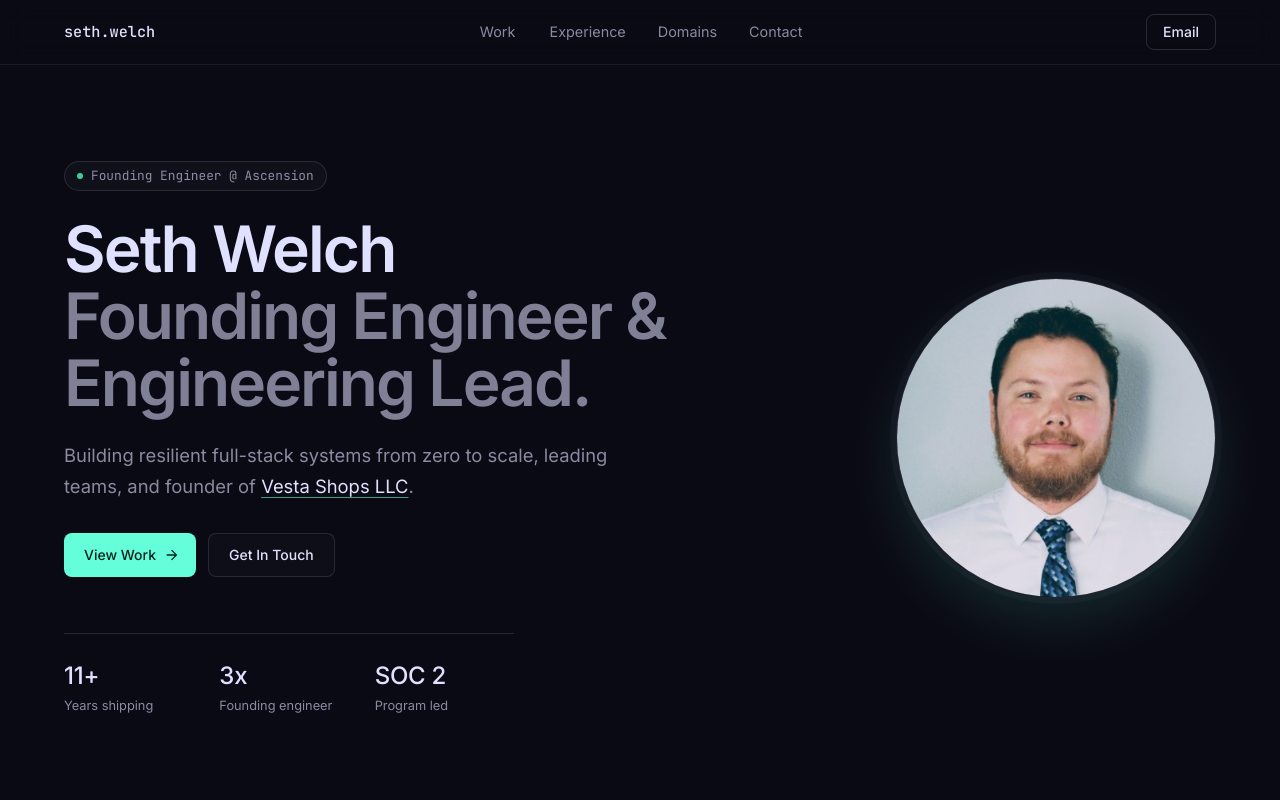
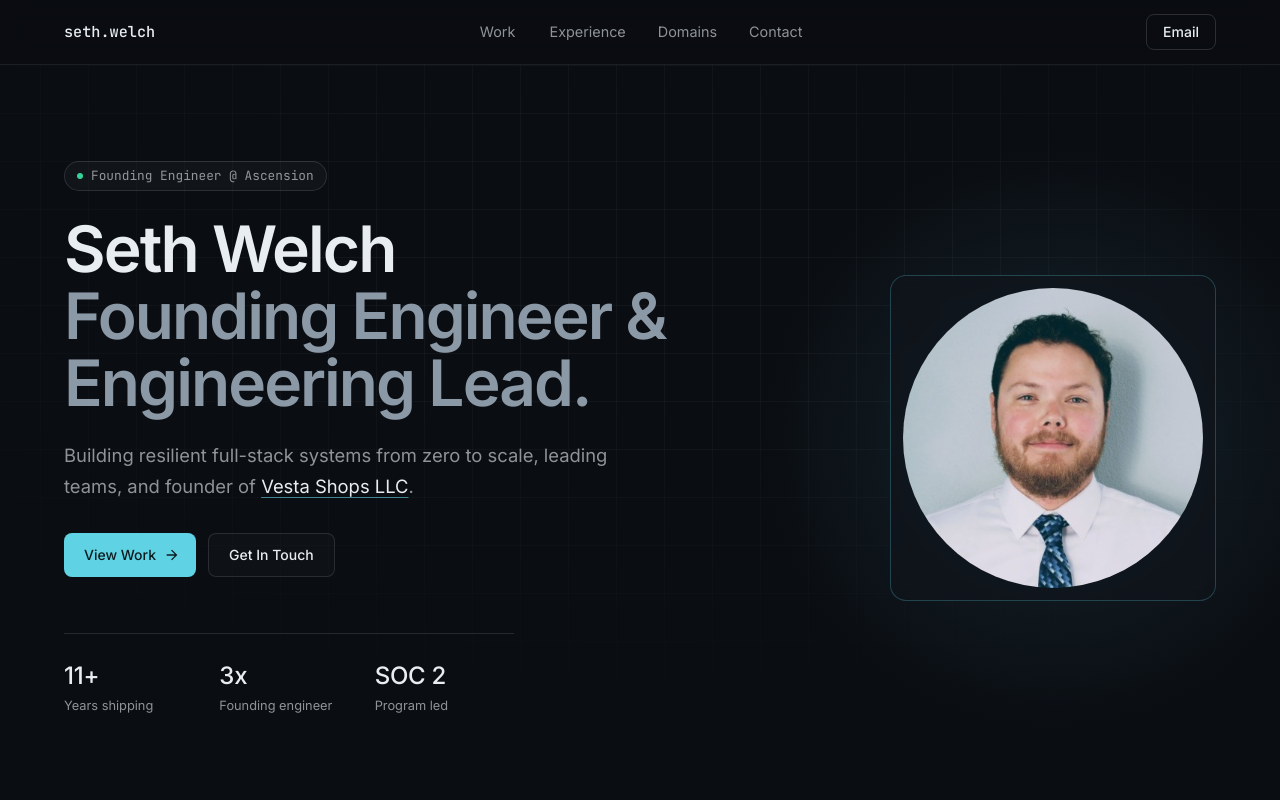
Before and after one commit to SethWelch/sethwelch.github.io, a React (Vite) app: page / in a window 1280 px wide. Shown: the top 800 px of the page. Built offline with nearby package versions, Linux system fonts and the light colour scheme.

Commit message:
Redesign theme and update tab name

```diff
--- a/index.html
+++ b/index.html
@@ -10,7 +10,34 @@
       href="https://fonts.googleapis.com/css2?family=Inter:wght@400;500;600;700&family=JetBrains+Mono:wght@400;500&display=swap"
     />
     <meta name="viewport" content="width=device-width, initial-scale=1.0" />
-    <title>My Portfolio</title>
+    <title>Seth Welch — Founding Engineer &amp; Engineering Lead</title>
+    <meta
+      name="description"
+      content="Founding engineer and engineering lead building resilient full-stack systems from zero to scale. Founder of Vesta Shops."
+    />
+    <link rel="canonical" href="https://www.sethwelch.com/" />
+    <meta name="theme-color" content="#0a0d12" />
+
+    <!-- Link previews (LinkedIn, Slack, iMessage, email clients) -->
+    <meta property="og:type" content="website" />
+    <meta property="og:site_name" content="Seth Welch" />
+    <meta property="og:url" content="https://www.sethwelch.com/" />
+    <meta property="og:title" content="Seth Welch — Founding Engineer &amp; Engineering Lead" />
+    <meta
+      property="og:description"
+      content="Founding engineer and engineering lead building resilient full-stack systems from zero to scale. Founder of Vesta Shops."
+    />
+    <meta property="og:image" content="https://www.sethwelch.com/og-image.png" />
+    <meta property="og:image:width" content="1200" />
+    <meta property="og:image:height" content="630" />
+    <meta property="og:image:alt" content="Seth Welch, Founding Engineer and Engineering Lead" />
+    <meta name="twitter:card" content="summary_large_image" />
+    <meta name="twitter:title" content="Seth Welch — Founding Engineer &amp; Engineering Lead" />
+    <meta
+      name="twitter:description"
+      content="Founding engineer and engineering lead building resilient full-stack systems from zero to scale. Founder of Vesta Shops."
+    />
+    <meta name="twitter:image" content="https://www.sethwelch.com/og-image.png" />
 
     <!-- Google tag (gtag.js) -->
     <script async src="https://www.googletagmanager.com/gtag/js?id=G-XV8WYRD0FC"></script>
--- a/src/App.css
+++ /dev/null
@@ -1,65 +0,0 @@
-/* ── React logo ─────────────────────────────────────────── */
-
-.container {
-  width: 205px;
-  height: 205px;
-  display: flex;
-  align-items: center;
-  justify-content: center;
-  position: relative;
-}
-
-.react-logo {
-  display: inline-block;
-  border-radius: 50%;
-  animation-name: rotate;
-  animation-duration: 5s;
-  animation-iteration-count: infinite;
-  animation-timing-function: linear;
-}
-
-.react-logo,
-.react-logo:before,
-.react-logo:after {
-  position: absolute;
-  display: inline-block;
-  width: 200px;
-  height: 70px;
-  border-radius: 50%;
-  border: 10px solid var(--react-logo-color, #00d8ff);
-}
-
-.nucleo,
-.react-logo,
-.react-logo:before,
-.react-logo:after {
-  display: flex;
-  align-items: center;
-  justify-content: center;
-}
-
-.nucleo {
-  width: 40px;
-  height: 40px;
-  border-radius: 100%;
-  background: var(--react-logo-color, #00d8ff);
-}
-
-.react-logo:before,
-.react-logo:after {
-  content: '';
-}
-
-.react-logo:after {
-  transform: rotate(-57deg);
-}
-
-.react-logo:before {
-  transform: rotate(57deg);
-}
-
-@keyframes rotate {
-  100% {
-    transform: rotate(360deg);
-  }
-}
--- a/src/App.jsx
+++ b/src/App.jsx
@@ -1,31 +1,20 @@
 import { Route, Routes } from "react-router-dom";
+import { ThemeProvider } from "@mui/material";
+import CssBaseline from "@mui/material/CssBaseline";
 
 import Home from "./pages/Home.jsx";
+import AppBar from "./components/AppBar.jsx";
+import { theme } from "./themes.js";
 
-import "./App.css";
-import { ThemeProvider } from "@mui/material";
-import AppBar from "./components/AppBar.jsx";
-import { useState } from "react";
-import { ThemeContext, THEMES } from "./themes.js";
-
-import CssBaseline from "@mui/material/CssBaseline";
 
 export default function App() {
-  const [themeName, setThemeName] = useState(
-    () => localStorage.getItem("theme") ?? "cosmos"
-  );
-
-  const theme = THEMES[themeName]?.muiTheme ?? THEMES.cosmos.muiTheme;
-
   return (
-    <ThemeContext.Provider value={{ themeName, setThemeName }}>
     <ThemeProvider theme={theme}>
+      <CssBaseline />
       <AppBar />
-        <CssBaseline />
       <Routes>
         <Route path="/" element={<Home />} />
       </Routes>
     </ThemeProvider>
-    </ThemeContext.Provider>
   );
 }
--- a/src/components/Contact.jsx
+++ b/src/components/Contact.jsx
@@ -31,7 +31,6 @@ export default function Contact() {
             border: `1px solid ${alpha(accent, 0.25)}`,
             borderRadius: 4,
             background: theme.palette.background.paper,
-            boxShadow: `0 30px 80px -30px ${alpha(accent, 0.25)}`,
           }}
         >
           <Eyebrow>Contact</Eyebrow>
--- a/src/components/Hero.jsx
+++ b/src/components/Hero.jsx
@@ -32,10 +32,25 @@ export default function Hero() {
   const accent = theme.palette.primary.main
 
   return (
-    <Box component="section" id="hero" sx={{ py: { xs: 8, md: 12 } }}>
+    <Box component="section" id="hero" sx={{ position: 'relative', overflow: 'hidden', py: { xs: 8, md: 12 } }}>
+      {/* Faint grid that fades out toward the edges and the bottom of the hero. */}
+      <Box
+        aria-hidden
+        sx={{
+          position: 'absolute',
+          inset: 0,
+          pointerEvents: 'none',
+          backgroundImage: `linear-gradient(${alpha(text, 0.04)} 1px, transparent 1px), linear-gradient(90deg, ${alpha(text, 0.04)} 1px, transparent 1px)`,
+          backgroundSize: '48px 48px',
+          backgroundPosition: 'center top',
+          maskImage: 'radial-gradient(ellipse 75% 65% at 50% 25%, #000 30%, transparent 100%)',
+          WebkitMaskImage: 'radial-gradient(ellipse 75% 65% at 50% 25%, #000 30%, transparent 100%)',
+        }}
+      />
       <Container
         maxWidth="lg"
         sx={{
+          position: 'relative',
           display: 'flex',
           flexDirection: { xs: 'column-reverse', md: 'row' },
           alignItems: { xs: 'flex-start', md: 'center' },
@@ -78,7 +93,7 @@ export default function Hero() {
             <Box component="span" sx={{ display: 'block', color: text }}>
               Seth Welch
             </Box>
-            <Box component="span" sx={{ display: 'block', color: alpha(text, 0.55) }}>
+            <Box component="span" sx={{ display: 'block', color: theme.palette.text.secondary }}>
               Founding Engineer &amp; Engineering Lead.
             </Box>
           </Typography>
@@ -161,21 +176,46 @@ export default function Hero() {
           </Box>
         </Box>
 
+        <Box sx={{ position: 'relative', flexShrink: 0 }}>
+          {/* One soft glow, centred on the portrait so it moves with it. */}
+          <Box
+            aria-hidden
+            sx={{
+              position: 'absolute',
+              top: '50%',
+              left: '50%',
+              width: { xs: 360, md: 640 },
+              height: { xs: 360, md: 640 },
+              transform: 'translate(-50%, -50%)',
+              pointerEvents: 'none',
+              background: `radial-gradient(circle, ${alpha(accent, 0.12)} 0%, transparent 65%)`,
+            }}
+          />
+          <Box
+            sx={{
+              position: 'relative',
+              p: { xs: 1, md: 1.5 },
+              borderRadius: { xs: 3, md: 4 },
+              border: `1px solid ${alpha(accent, 0.25)}`,
+              background: alpha(theme.palette.background.paper, 0.7),
+              backdropFilter: 'blur(6px)',
+            }}
+          >
             <Box
               component="img"
               src={PortraitImage}
               alt="Seth Welch"
               sx={{
-            flexShrink: 0,
-            width: { xs: 140, sm: 180, md: 320 },
-            height: { xs: 140, sm: 180, md: 320 },
+                display: 'block',
+                width: { xs: 132, sm: 168, md: 300 },
+                height: { xs: 132, sm: 168, md: 300 },
                 borderRadius: '50%',
                 objectFit: 'cover',
                 objectPosition: 'center top',
-            border: `1px solid ${subtle}`,
-            boxShadow: `0 0 0 6px ${alpha(text, 0.03)}, 0 24px 60px ${alpha(accent, 0.12)}`,
               }}
             />
+          </Box>
+        </Box>
       </Container>
     </Box>
   )
--- a/src/themes.js
+++ b/src/themes.js
@@ -1,76 +1,15 @@
-import { createContext } from "react";
 import { createTheme } from "@mui/material";
 
 export const FONT_SANS = "\"Inter\", system-ui, -apple-system, sans-serif";
 export const FONT_MONO = "\"JetBrains Mono\", ui-monospace, SFMono-Regular, monospace";
 
-const typography = { fontFamily: FONT_SANS };
-
-export const ThemeContext = createContext(null);
-
-export const THEMES = {
-  cosmos: {
-    label: "Cosmos",
-    swatch: "#64ffda",
-    muiTheme: createTheme({
-      typography,
-      palette: {
-        mode: "dark",
-        primary: { main: "#64ffda" },
-        background: { default: "#0a0a14", paper: "#1a1a2e" },
-        text: { primary: "#e0e0ff" },
-      },
-      components: {
-        MuiAppBar: { styleOverrides: { root: { background: "#0d0d1f" } } },
-      },
-    }),
+export const theme = createTheme({
+  typography: { fontFamily: FONT_SANS },
+  palette: {
+    mode: "dark",
+    primary: { main: "#5fd3e4" },
+    background: { default: "#0a0d12", paper: "#10151c" },
+    text: { primary: "#e8edf2", secondary: "#8b98a6" },
+    divider: "rgba(232, 237, 242, 0.1)",
   },
-  synthwave: {
-    label: "Synthwave",
-    swatch: "#ff2d78",
-    muiTheme: createTheme({
-      typography,
-      palette: {
-        mode: "dark",
-        primary: { main: "#ff2d78" },
-        background: { default: "#0f0020", paper: "#1e0040" },
-        text: { primary: "#f0e6ff" },
-      },
-      components: {
-        MuiAppBar: { styleOverrides: { root: { background: "#1a0030" } } },
-      },
-    }),
-  },
-  nord: {
-    label: "Nord",
-    swatch: "#88c0d0",
-    muiTheme: createTheme({
-      typography,
-      palette: {
-        mode: "dark",
-        primary: { main: "#88c0d0" },
-        background: { default: "#2e3440", paper: "#3b4252" },
-        text: { primary: "#eceff4" },
-      },
-      components: {
-        MuiAppBar: { styleOverrides: { root: { background: "#252a33" } } },
-      },
-    }),
-  },
-  slate: {
-    label: "Slate",
-    swatch: "#7c3aed",
-    muiTheme: createTheme({
-      typography,
-      palette: {
-        mode: "light",
-        primary: { main: "#7c3aed" },
-        background: { default: "#f1f0f7", paper: "#ffffff" },
-        text: { primary: "#1a1a2e" },
-      },
-      components: {
-        MuiAppBar: { styleOverrides: { root: { background: "#7c3aed" } } },
-      },
-    }),
-  },
-};
+});
```
Also changed, not shown: public/og-image.png (added). Lines whose indentation alone changed are shown as unchanged.
